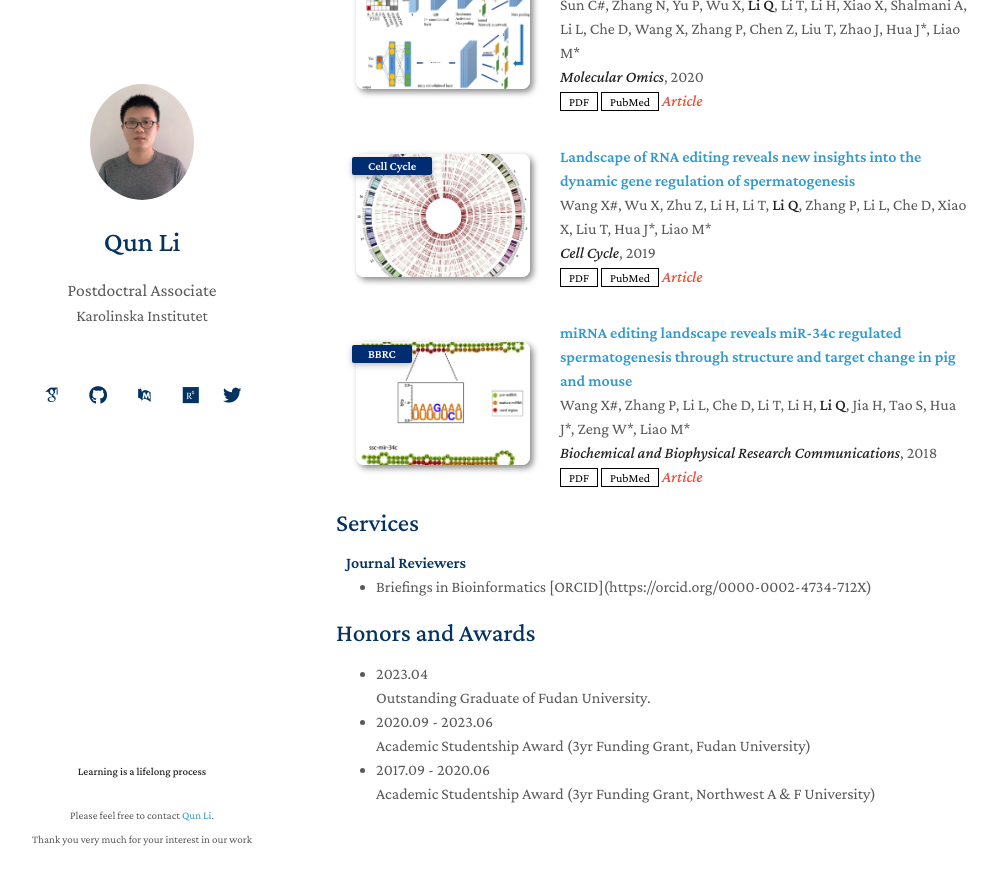
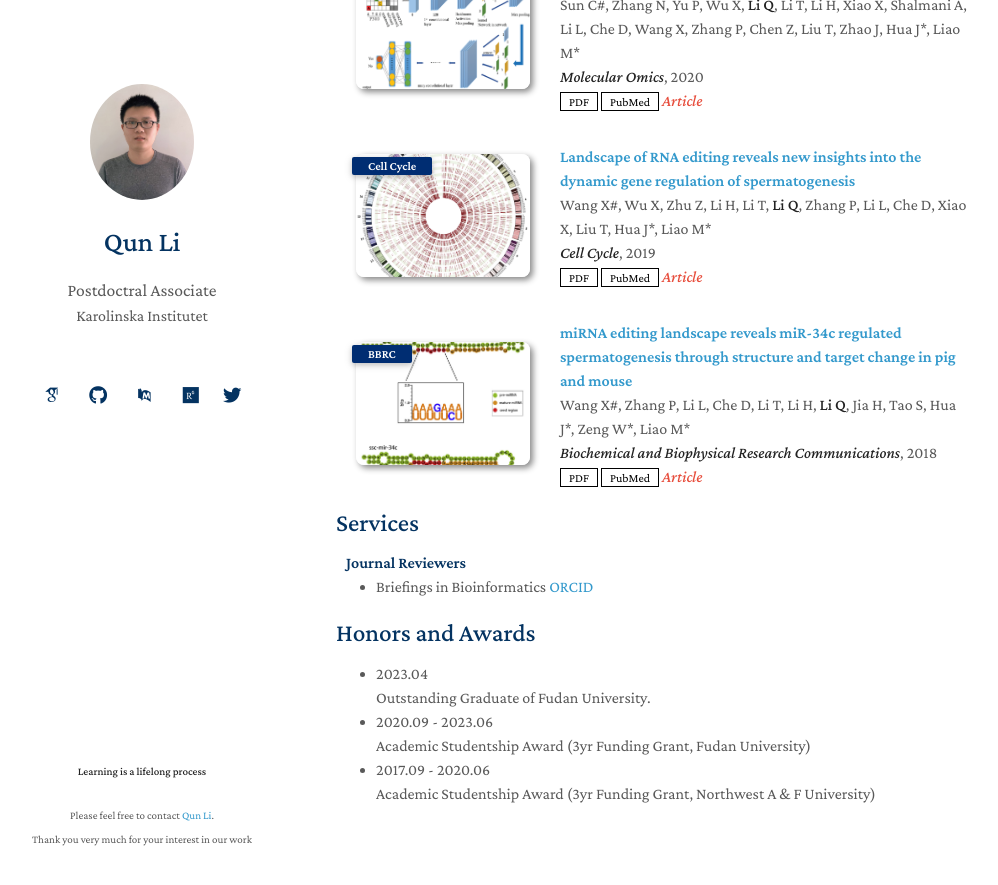
Before and after one commit to liqunbio/liqunbio.github.io, a Jekyll site: the page built from index.md, in a window 1280 px wide and 900 px high, scrolled down 3374 px. Shown: the top 885 px of the window, without its empty margins (134-1132 px from the left). Built offline with Jekyll 4.4.1, drawn with Linux system fonts in a browser that asks for light colours; some web fonts are replaced; comment, search, counter and statistics services are not loaded; our own code applies the rules of GitHub Pages for plain Markdown files; part of the change alters nothing that is shown.

Commit message:
Update services.md

```diff
--- a/_includes/services.md
+++ b/_includes/services.md
@@ -3,5 +3,5 @@
 <h4 style="margin:0 10px 0;">Journal Reviewers</h4>
 
 <ul style="margin:0 0 20px;">
-  <li><a href="https://academic.oup.com/bib" target="_blank"><autocolor>Briefings in Bioinformatics</autocolor></a>  [ORCID](https://orcid.org/0000-0002-4734-712X) </li>
+  <li><a href="https://academic.oup.com/bib" target="_blank"><autocolor>Briefings in Bioinformatics</autocolor></a> <a href="https://orcid.org/0000-0002-4734-712X" target="_blank">ORCID</a></li>
 </ul>
```
